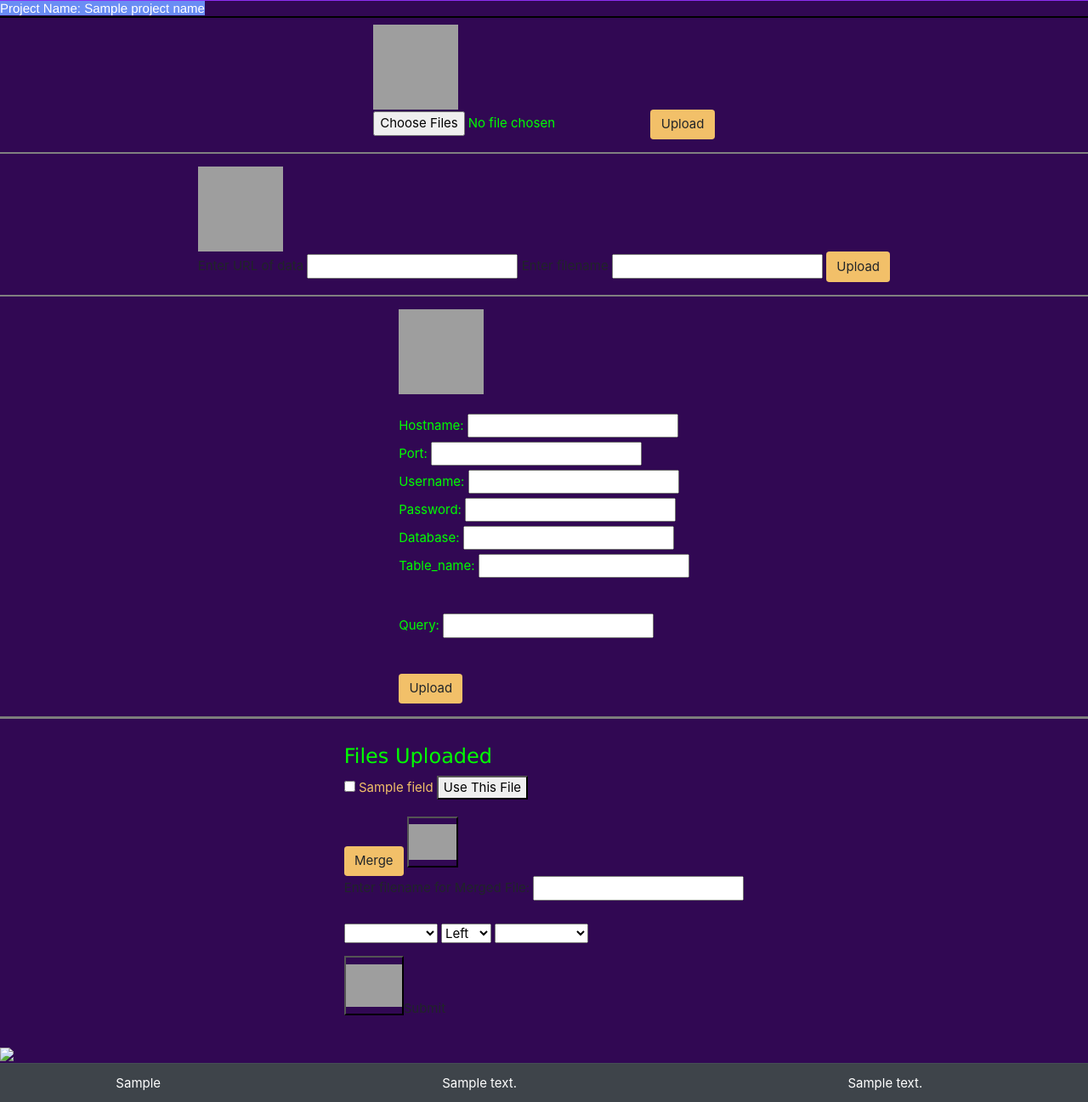
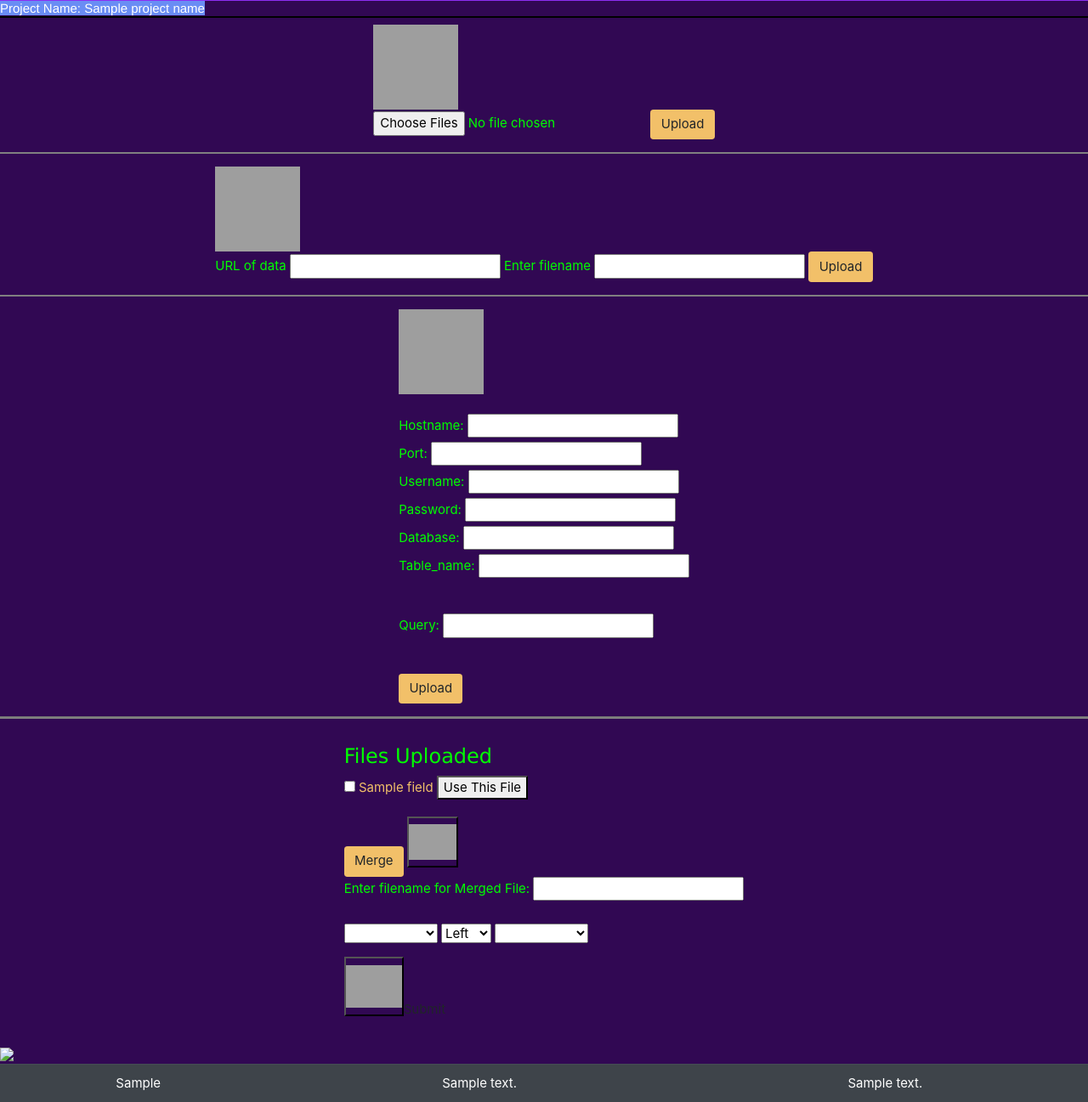
Before and after one commit to xavierigneous/SolverML, a Django app: template SolverML_App/templates/datainput.html in a window 1280 px wide. Shown: the part 151-1448 px from the top of the page at 85% size. Run offline with Django 3.2, Linux system fonts and the light colour scheme; the template is opened without the code that fills it: most values are stand-ins (such as "Sample title", 1, 10 or a date in 2020); some libraries are stand-ins or nearby versions; grey boxes are pictures that could not be loaded.

Commit message:
cosmetic

```diff
--- a/SolverML_App/templates/SolverML.html
+++ b/SolverML_App/templates/SolverML.html
@@ -54,7 +54,7 @@
 	</head>
 
 	<body>
-		<h1><a href="/SolverML">SolverML</a></h1>
+		<h1 style="font-size:50px;"><a href="/SolverML">SolverML</a></h1>
         <br><br>
         <style type ="text/css" >
             .footer{
--- a/SolverML_App/templates/datainput.html
+++ b/SolverML_App/templates/datainput.html
@@ -142,9 +142,9 @@ h6:first-line{
   <img src="https://www.kindpng.com/picc/m/20-204238_internet-icon-internet-access-web-browser-icono-de.png" style="width:100px;height:100px;">
   <form method="POST" enctype='multipart/form-data'  id='url_file_upload'>
     {% csrf_token %}
-       Enter URL of data
+       <label style ="color: #00FF00">URL of data</label>
       <input type="text" name="url" multiple> <!-- Getting the file here -->
-      Enter filename
+      <label style ="color: #00FF00">Enter filename</label>
       <input type="text" name="url_file_name" multiple> <!-- Getting the file here -->
 
       <button type="submit" name="url_upload"  class = "waves-effect waves-light btn" style = "background-color: #F2C069" >Upload</button>
@@ -224,7 +224,7 @@ h6:first-line{
 <p>
 
   {% csrf_token %}
-<label >Enter filename for Merged File: </label>
+<label style="color: #00FF00;">Enter filename for Merged File: </label>
 <input id="merge_name" type="text" name="merge_name">
 <br><br>
 <select name="columns1" id="columns1">
--- a/SolverML_App/templates/dataview.html
+++ b/SolverML_App/templates/dataview.html
@@ -126,6 +126,7 @@ h6:first-line{
 <h6 >Project Name:    {{project_name}}</h6>
 <tbody>
 <form method="POST"> {% csrf_token %}
+  <div class="container">
 <button type="submit" name="view" class = "waves-effect waves-light btn" style = "background-color: #85C1E9" >View Data</button>
 
       <button type="submit" name="describe" class = "waves-effect waves-light btn" style = "background-color: #82E0AA">Describe Data</button>
@@ -141,13 +142,13 @@ h6:first-line{
       {% endfor %}
   </select>
   <button type="submit" name="target" class = "waves-effect waves-light btn" style = "background-color: #82E0AA">Select Target</button>
+</div>
 </tbody>
-
 
 <p>
 
 <head>
-  <title>TableView</title>
+  <!-- <title>TableView</title> -->
   <meta charset="utf-8">
   <meta name="viewport" content="width=device-width, initial-scale=1">
   <link rel="stylesheet" href="https://maxcdn.bootstrapcdn.com/bootstrap/4.5.0/css/bootstrap.min.css">
--- a/SolverML_App/templates/homepage.html
+++ b/SolverML_App/templates/homepage.html
@@ -177,9 +177,9 @@ function w3_close() {
 </style>
 
 <form method="POST" enctype='multipart/form-data'  id='new_project'>
+  {% csrf_token %}
+  <button type="submit" class ="logout_icon" name="logout" title="Logout" style = "background-color: #F9FCF9" ></button>
 
-  <button type="submit" class ="logout_icon" name="logout" title="Logout" style = "background-color: #F9FCF9" ></button>
-    {% csrf_token %}
   <div class="centered">
   <div class="div-left">
     <div>
```
Also changed, not shown: db.sqlite3.
